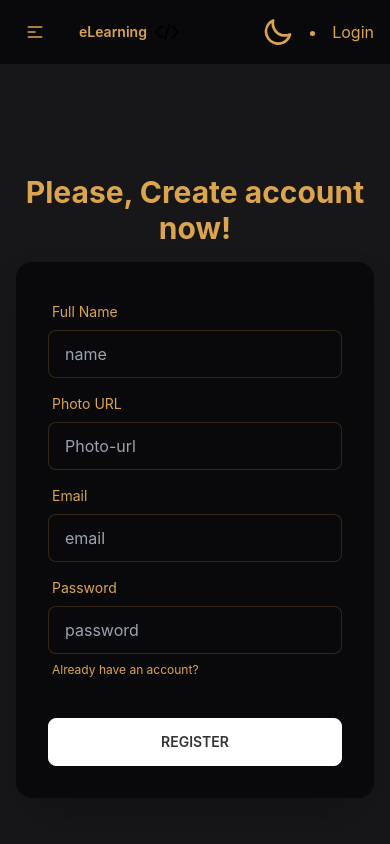
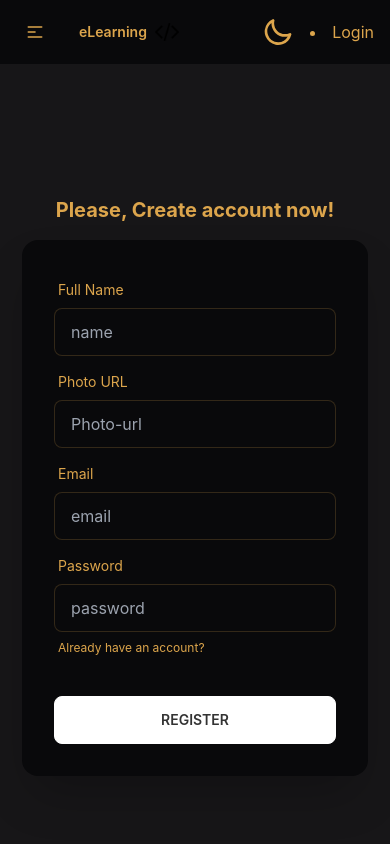
Before and after one commit to safwanbin2/e-Learning-client, a React (Create React App) app: page /register in a window 390 px wide. Shown: the top 844 px of the page. Built offline with nearby package versions, Linux system fonts and the light colour scheme; no server answers.

Commit message:
simple correction

```diff
--- a/src/components/Login/Login.js
+++ b/src/components/Login/Login.js
@@ -70,7 +70,7 @@ const Login = () => {
         <div className="hero min-h-screen bg-base-200">
             <div className="hero-content flex-col">
                 <div className="text-center lg:text-left">
-                    <h1 className="text-3xl font-bold">Please, Login to account now!</h1>
+                    <h1 className="md:text-3xl text-xl font-bold">Please, Login to account now!</h1>
                 </div>
                 <div className="card flex-shrink-0 w-full shadow-2xl bg-base-100">
                     <form onSubmit={handleSubmit} className="card-body">
--- a/src/components/Login/Register.js
+++ b/src/components/Login/Register.js
@@ -46,9 +46,9 @@ const Register = () => {
         <div className="hero min-h-screen bg-base-200">
             <div className="hero-content flex-col">
                 <div className="text-center lg:text-left">
-                    <h1 className="text-3xl font-bold">Please, Create account now!</h1>
+                    <h1 className="md:text-3xl text-xl font-bold">Please, Create account now!</h1>
                 </div>
-                <div className="card flex-shrink-0 w-full max-w-sm shadow-2xl bg-base-100">
+                <div className="card flex-shrink-0 w-full shadow-2xl bg-base-100">
                     <form onSubmit={handleSubmit} className="card-body">
                         <div className="form-control">
                             <label className="label">
```
